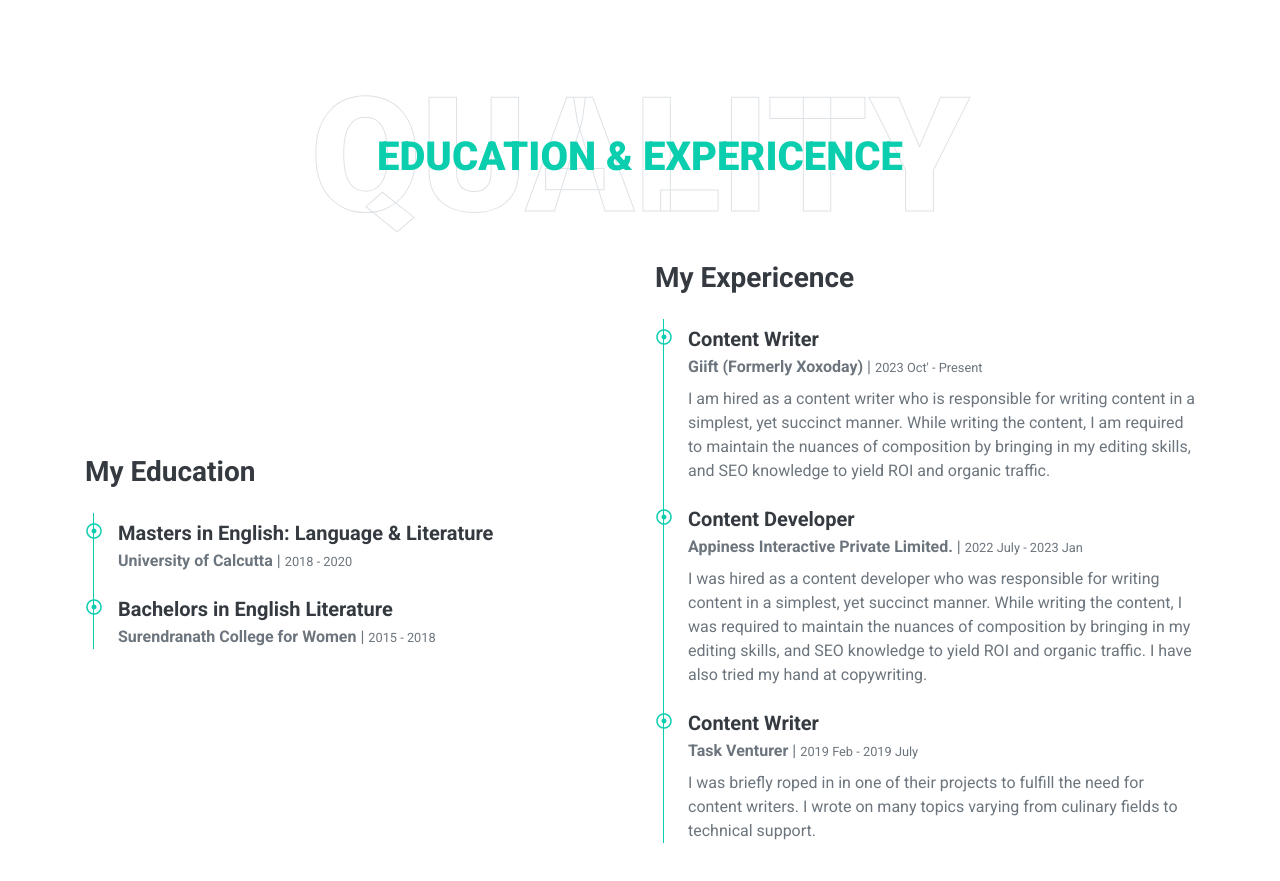
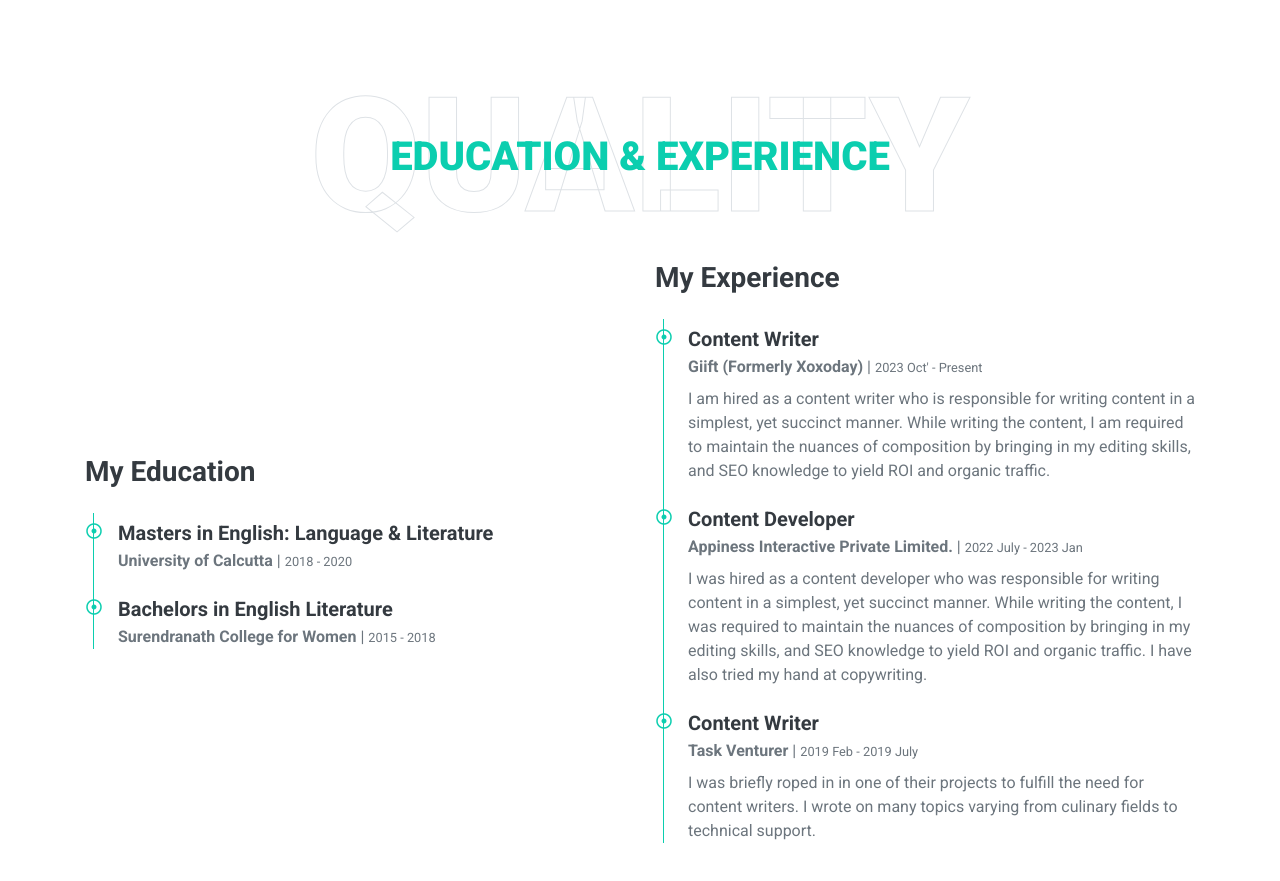
Before and after one commit to subhanjanOps/.portfolio, a plain HTML site: page index.html in a window 1280 px wide. Shown: the part 1600-2481 px from the top of the page. Drawn offline with nearby package versions, Linux system fonts and the light colour scheme; a script that the page names is missing.

Commit message:
Update index.html

```diff
--- a/index.html
+++ b/index.html
@@ -166,7 +166,7 @@
         <div class="container">
             <div class="position-relative d-flex align-items-center justify-content-center">
                 <h1 class="display-1 text-uppercase text-white" style="-webkit-text-stroke: 1px #dee2e6;">Quality</h1>
-                <h1 class="position-absolute text-uppercase text-primary">Education & Expericence</h1>
+                <h1 class="position-absolute text-uppercase text-primary">Education & Experience</h1>
             </div>
             <div class="row align-items-center">
                 <div class="col-lg-6">
@@ -190,7 +190,7 @@
                     </div>
                 </div>
                 <div class="col-lg-6">
-                    <h3 class="mb-4">My Expericence</h3>
+                    <h3 class="mb-4">My Experience</h3>
                     <div class="border-left border-primary pt-2 pl-4 ml-2">
                         <div class="position-relative mb-4">
                             <i class="far fa-dot-circle text-primary position-absolute"
```
